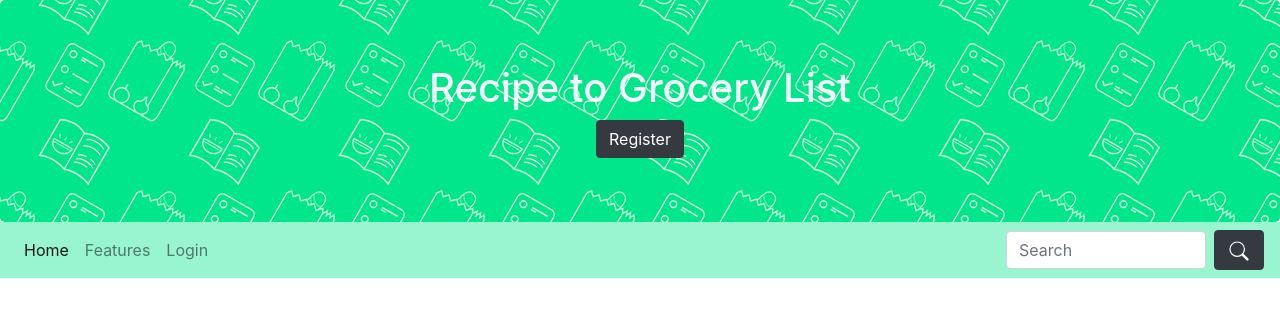
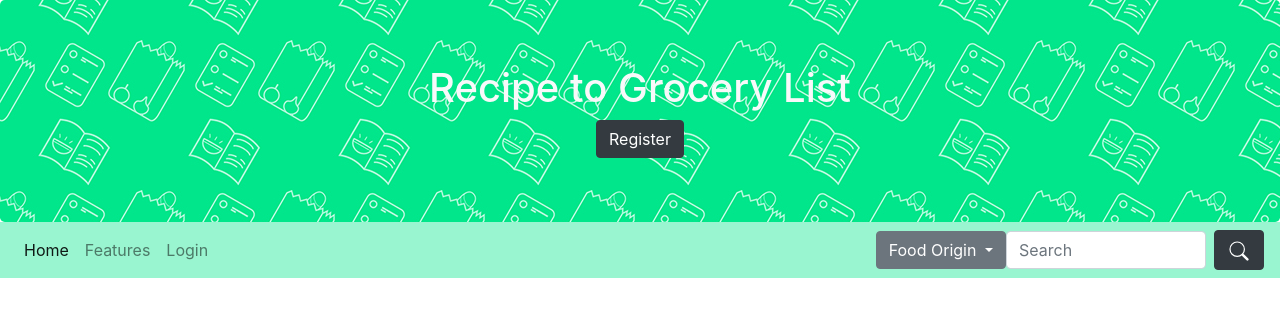
Before and after one commit to ChicoState/GroceryGenerator, a Django app: page / in a window 1280 px wide. Shown: the top 317 px of the page. Run offline with Django 3.2, Linux system fonts and the light colour scheme; data that the repository does not hold is empty; some libraries are stand-ins or nearby versions.

Commit message:
adds a basic dropdown that could be used to select foods to show by origin

```diff
--- a/templates/nav.html
+++ b/templates/nav.html
@@ -5,12 +5,22 @@
       <a class="nav-item nav-link active" href="#">Home</a>
       <a class="nav-item nav-link" href="#">Features</a>
       {% if user.is_authenticated %}
-      	<a class="nav-item nav-link" href="{% url 'logout' %}">Logout</a>
+        <a class="nav-item nav-link" href="{% url 'logout' %}">Logout</a>
       {% else %}
-      	<a class="nav-item nav-link" href="{% url 'login' %}">Login</a>
+        <a class="nav-item nav-link" href="{% url 'login' %}">Login</a>
       {% endif %}
     </div>
   </div>
+  <div class="dropdown">
+  <button class="btn btn-secondary dropdown-toggle" type="button" id="dropdownMenuButton" data-toggle="dropdown" aria-haspopup="true" aria-expanded="false">
+    Food Origin
+  </button>
+  <div class="dropdown-menu" aria-labelledby="dropdownMenuButton">
+    <a class="dropdown-item" href="#">American</a>
+    <a class="dropdown-item" href="#">Italian</a>
+    <a class="dropdown-item" href="#">Mexican</a>
+  </div>
+</div>
   <form class="form-inline">
     <input style="width:200px;" class="form-control mr-sm-2" type="search" placeholder="Search" aria-label="Search">
     <button class="btn btn-dark my-2 my-sm-0" type="submit"><svg class="bi bi-search" width="24px" height="24px" viewBox="0 0 20 20" fill="currentColor" xmlns="http://www.w3.org/2000/svg">
```
